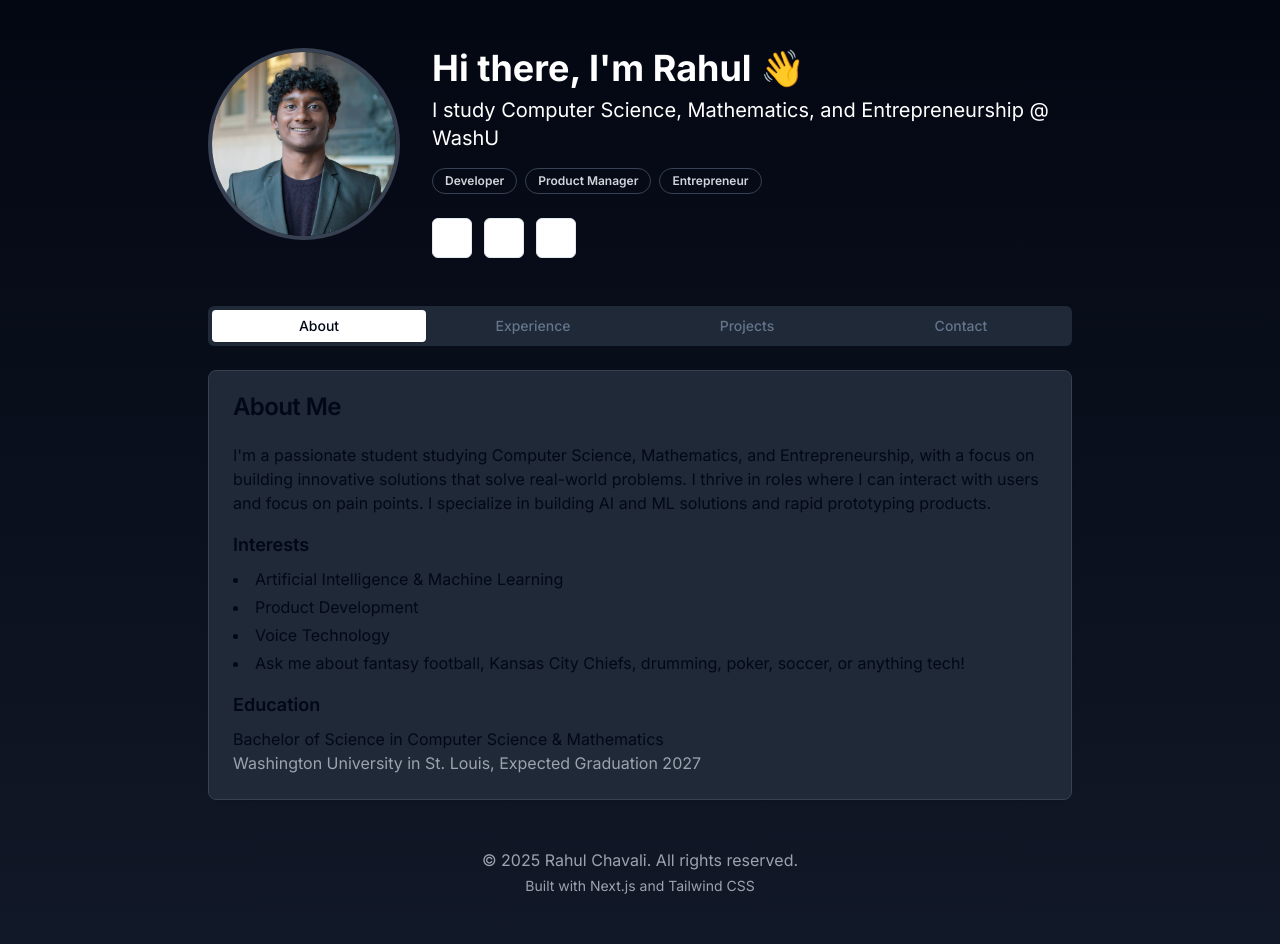
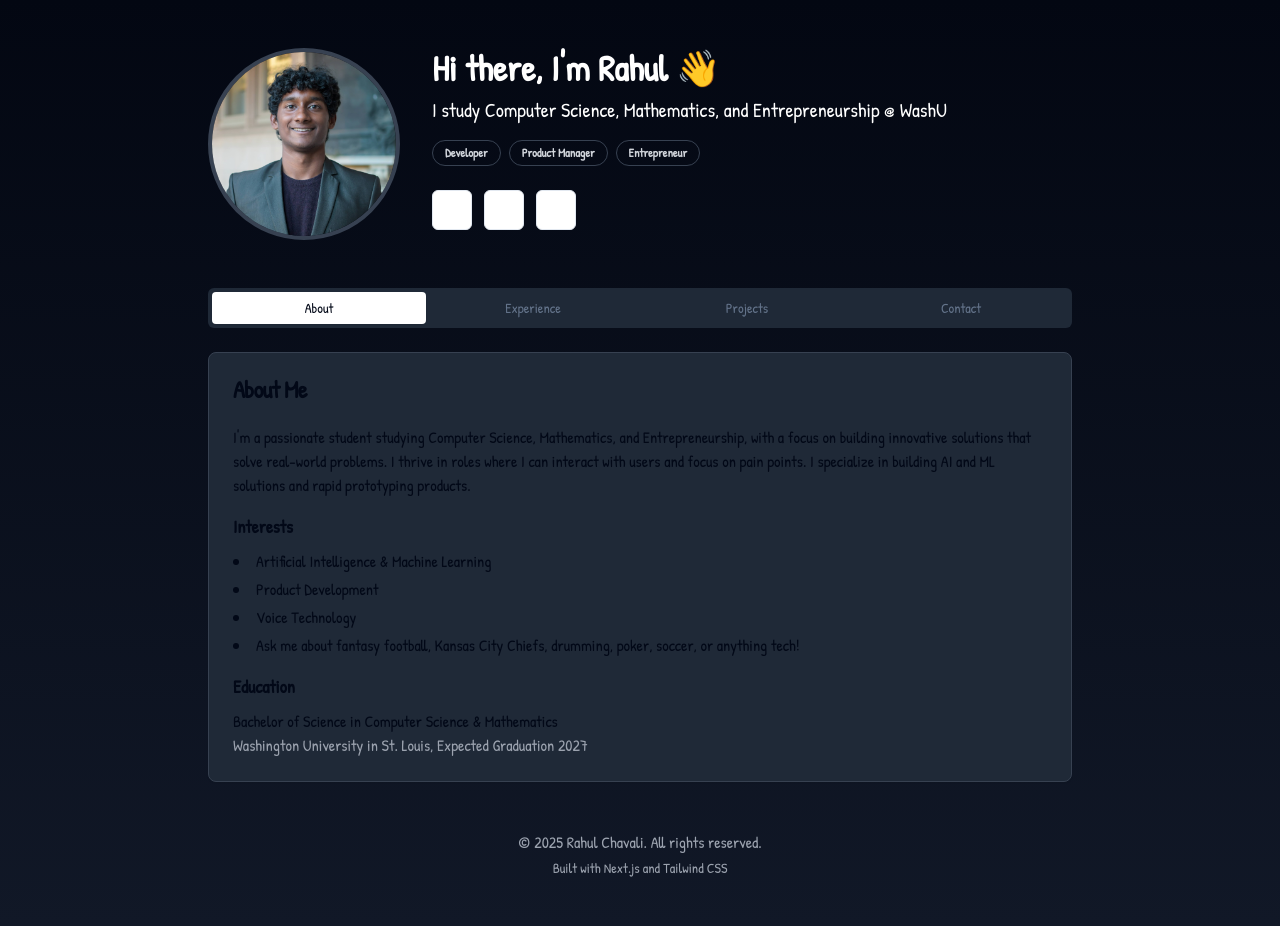
Before and after one commit to rschavali02/RahulChavali, a Next.js app: page / in a window 1280 px wide. Built offline with nearby package versions, Linux system fonts and the light colour scheme.

Commit message:
Switch site font to Patrick Hand and lock theme to light

```diff
--- a/app/layout.tsx
+++ b/app/layout.tsx
@@ -1,10 +1,10 @@
 import type React from "react"
 import type { Metadata } from "next"
-import { Inter } from "next/font/google"
+import { Patrick_Hand } from "next/font/google"
 import "./globals.css"
 import { ThemeProvider } from "@/components/theme-provider"
 
-const inter = Inter({ subsets: ["latin"] })
+const patrickHand = Patrick_Hand({ subsets: ["latin"], weight: "400" })
 
 export const metadata: Metadata = {
   title: "Rahul Chavali",
@@ -26,8 +26,8 @@ export default function RootLayout({
 }>) {
   return (
     <html lang="en">
-      <body className={inter.className}>
-        <ThemeProvider attribute="class" defaultTheme="dark" enableSystem disableTransitionOnChange>
+      <body className={patrickHand.className}>
+        <ThemeProvider attribute="class" defaultTheme="light" enableSystem={false} disableTransitionOnChange>
           {children}
         </ThemeProvider>
       </body>
```
